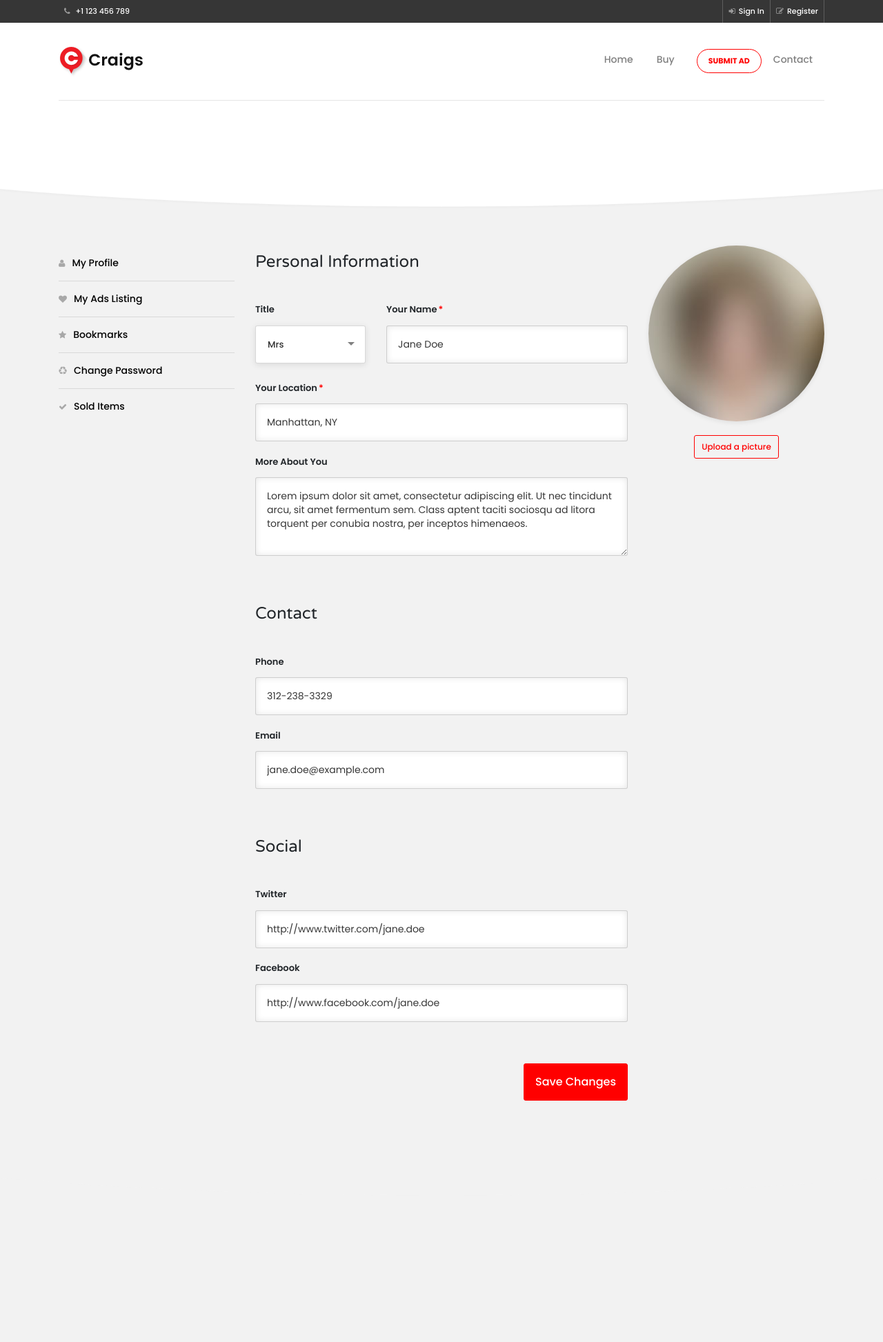
After one commit to SkanderNabli/Amj-immobilier, a Symfony app: template templates/admin/dashboard/edit-user.html.twig in a window 1280 px wide. The commit adds this page. Shown: the top 1946 px of the page at 69% size. Run offline with Twig, Linux system fonts and the light colour scheme; the template is opened without the code that fills it, so the values that code supplies are empty; some libraries are stand-ins or nearby versions.

Commit message:
init edit-user

```diff
--- a/src/Form/UserType.php
+++ b/src/Form/UserType.php
@@ -13,7 +13,7 @@ class UserType extends AbstractType
     {
         $builder
             ->add('username')
-            ->add('password')
+//            ->add('password')
             ->add('firstname')
             ->add('lastname')
             ->add('tel')
@@ -28,6 +28,7 @@ class UserType extends AbstractType
     {
         $resolver->setDefaults([
             'data_class' => User::class,
+            'translation_domain' => 'forms'
         ]);
     }
 }
--- /dev/null
+++ b/templates/admin/dashboard/edit-user.html.twig
@@ -0,0 +1,120 @@
+{% extends 'base.html.twig' %}
+
+{% block header %}
+    {% include 'header/headerShowProperty.html.twig' %}
+{% endblock %}
+
+{% block content %}
+    <section class="content">
+        <section class="block">
+            <div class="container">
+                {% for message in app.flashes('success') %}
+                    <div class="center height-100px">
+                        <div class="alert alert-success">
+                            {{ message }}
+                        </div>
+                    </div>
+                {% endfor %}
+                <div class="row">
+                    <div class="col-md-3">
+                        {% include "admin/dashboard/menu.html.twig" %}
+                    </div>
+                    <div class="col-md-9">
+                        <form class="form">
+                            <div class="row">
+                                <div class="col-md-8">
+                                    <h2>Personal Information</h2>
+                                    <section>
+                                        <div class="row">
+                                            <div class="col-md-4">
+                                                <div class="form-group">
+                                                    <label for="title" class="col-form-label">Title</label>
+                                                    <select name="title" id="title" data-placeholder="Title">
+                                                        <option value="">Title</option>
+                                                        <option value="1" selected>Mrs</option>
+                                                        <option value="2">Mr</option>
+                                                    </select>
+                                                </div>
+                                                <!--end form-group-->
+                                            </div>
+                                            <div class="col-md-8">
+                                                <div class="form-group">
+                                                    <label for="name" class="col-form-label required">Your Name</label>
+                                                    <input name="name" type="text" class="form-control" id="name" placeholder="Your Name" value="Jane Doe" required>
+                                                </div>
+                                                <!--end form-group-->
+                                            </div>
+                                            <!--end col-md-8-->
+                                        </div>
+                                        <!--end row-->
+                                        <div class="form-group">
+                                            <label for="location" class="col-form-label required">Your Location</label>
+                                            <input name="location" type="text" class="form-control" id="input-location2" placeholder="Your Location" value="Manhattan, NY" required>
+                                        </div>
+                                        <!--end form-group-->
+                                        <div class="form-group">
+                                            <label for="about" class="col-form-label">More About You</label>
+                                            <textarea name="about" id="about" class="form-control" rows="4">Lorem ipsum dolor sit amet, consectetur adipiscing elit. Ut nec tincidunt arcu, sit amet fermentum sem. Class aptent taciti sociosqu ad litora torquent per conubia nostra, per inceptos himenaeos.</textarea>
+                                        </div>
+                                        <!--end form-group-->
+                                    </section>
+
+                                    <section>
+                                        <h2>Contact</h2>
+                                        <div class="form-group">
+                                            <label for="phone" class="col-form-label">Phone</label>
+                                            <input name="phone" type="text" class="form-control" id="phone" placeholder="Your Phone" value="312-238-3329">
+                                        </div>
+                                        <!--end form-group-->
+                                        <div class="form-group">
+                                            <label for="email" class="col-form-label">Email</label>
+                                            <input name="email" type="email" class="form-control" id="email" placeholder="Your Email" value="jane.doe@example.com">
+                                        </div>
+                                        <!--end form-group-->
+                                    </section>
+
+                                    <section>
+                                        <h2>Social</h2>
+                                        <div class="form-group">
+                                            <label for="twitter" class="col-form-label">Twitter</label>
+                                            <input name="twitter" type="text" class="form-control" id="twitter" placeholder="http://" value="http://www.twitter.com/jane.doe">
+                                        </div>
+                                        <!--end form-group-->
+                                        <div class="form-group">
+                                            <label for="facebook" class="col-form-label">Facebook</label>
+                                            <input name="facebook" type="text" class="form-control" id="facebook" placeholder="http://" value="http://www.facebook.com/jane.doe">
+                                        </div>
+                                        <!--end form-group-->
+                                    </section>
+
+                                    <section class="clearfix">
+                                        <button type="submit" class="btn btn-primary float-right">Save Changes</button>
+                                    </section>
+                                </div>
+                                <!--end col-md-8-->
+                                <div class="col-md-4">
+                                    <div class="profile-image">
+                                        <div class="image background-image">
+                                            <img src="assets/img/author-09.jpg" alt="">
+                                        </div>
+                                        <div class="single-file-input">
+                                            <input type="file" id="user_image" name="user_image">
+                                            <div class="btn btn-framed btn-primary small">Upload a picture</div>
+                                        </div>
+                                    </div>
+                                </div>
+                                <!--end col-md-3-->
+                            </div>
+                        </form>
+                    </div>
+                    {{ form_start(user) }}
+                        {{ form_rest(user) }}
+                    {{ form_end(user) }}
+                </div>
+                <!--end row-->
+            </div>
+            <!--end container-->
+        </section>
+        <!--end block-->
+    </section>
+{% endblock %}
--- a/templates/admin/dashboard/menu.html.twig
+++ b/templates/admin/dashboard/menu.html.twig
@@ -1,5 +1,5 @@
 <nav class="nav flex-column side-nav">
-    <a class="nav-link icon" href="my-profile.html">
+    <a class="nav-link {% if profilMenu is defined and profilMenu == "edit-user" %}active{% endif%} icon" href="{{ path('admin.editProfil') }}">
         <i class="fa fa-user"></i>My Profile
     </a>
     <a class="nav-link {% if profilMenu is defined and profilMenu == "My-ads" %}active{% endif%} icon" href="{{ path('admin.myads') }}">
```
Also changed, not shown: src/Controller/Admin/Dashboard/AdminController.php (+21 -1 lines).
